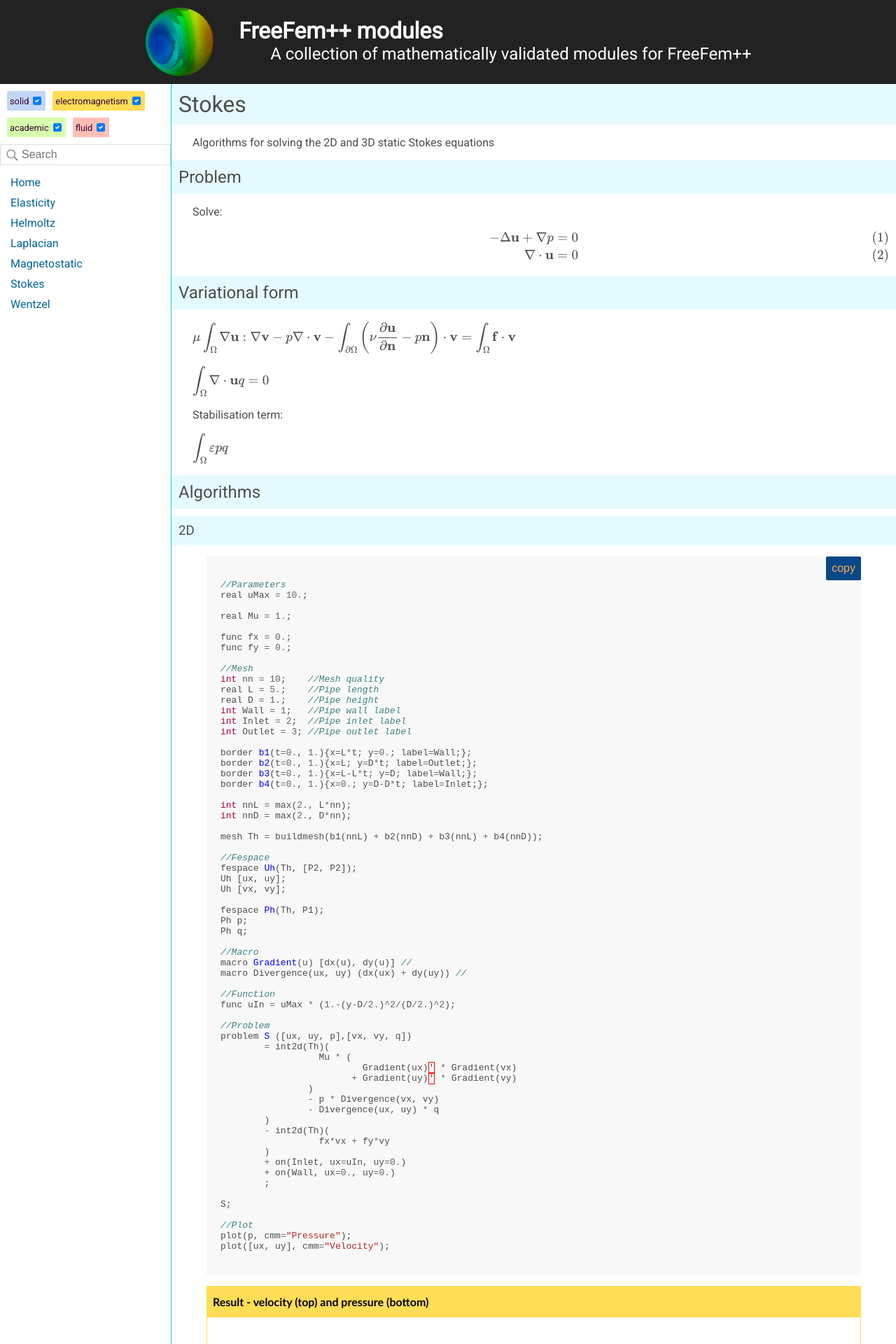
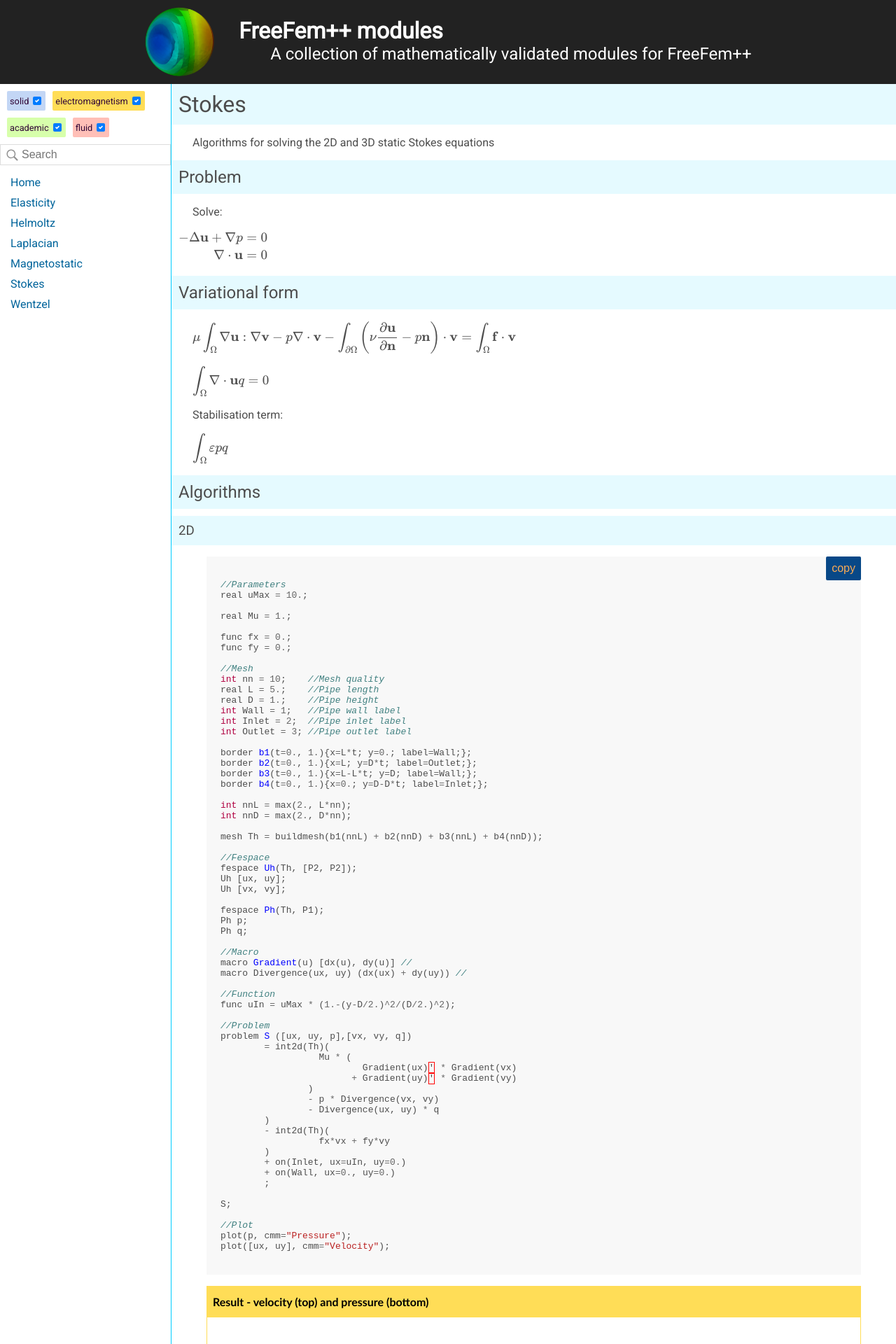
Before and after one commit to FreeFem/FreeFem-modules, a Jekyll site: the page built from _modules/stokes.md, in a window 1280 px wide. Shown: the top 1920 px of the page at 70% size. Built offline with Jekyll 4.4.1, drawn with Linux system fonts in a browser that asks for light colours; formulas are drawn with MathJax 3; our own code applies the rules of GitHub Pages for plain Markdown files.

Commit message:
MathJax align left

```diff
--- a/_includes/html_mathjax
+++ b/_includes/html_mathjax
@@ -9,7 +9,8 @@
       inlineMath: [ ['$','$'] ],
       displayMath: [ ['$$','$$'] ],
       processEscapes: true,
-    }
+    },
+    displayAlign: "left"
   });
 </script>
 <script src="https://cdnjs.cloudflare.com/ajax/libs/mathjax/2.7.5/MathJax.js?config=TeX-AMS-MML_HTMLorMML">
--- a/_modules/stokes.md
+++ b/_modules/stokes.md
@@ -13,10 +13,10 @@
 Solve:
 
 $$
-\begin{align}
+\begin{align*}
 	-\Delta\mathbf{u} + \nabla p &= 0\\
 	\nabla\cdot\mathbf{u} &= 0
-\end{align}
+\end{align*}
 $$
 
 ## Variational form
```
